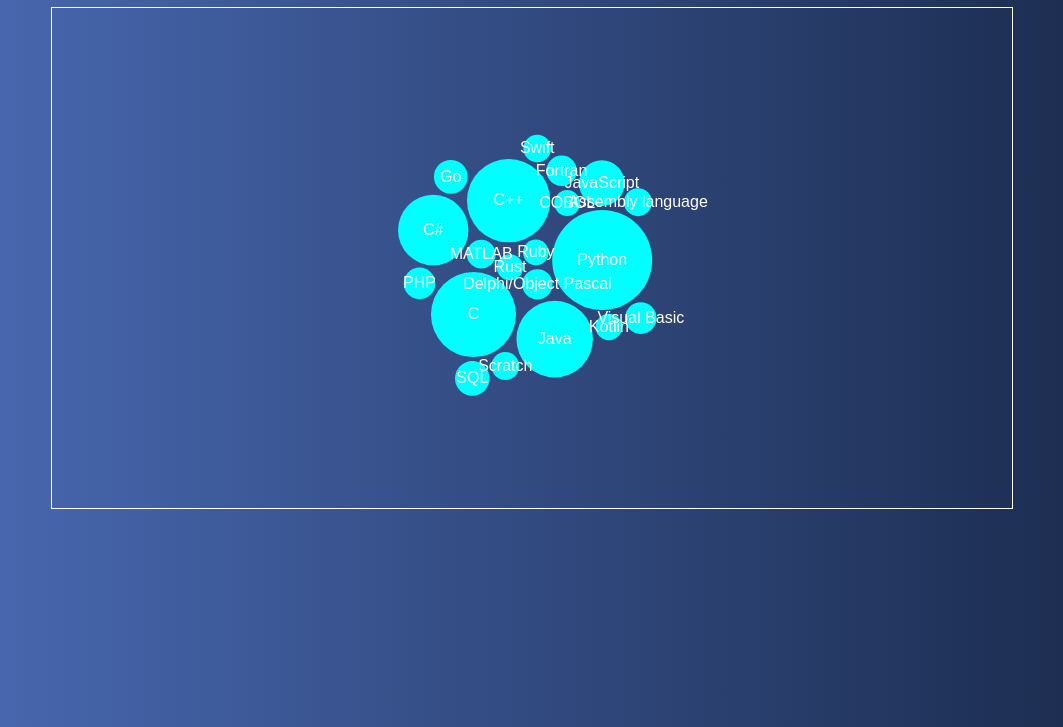
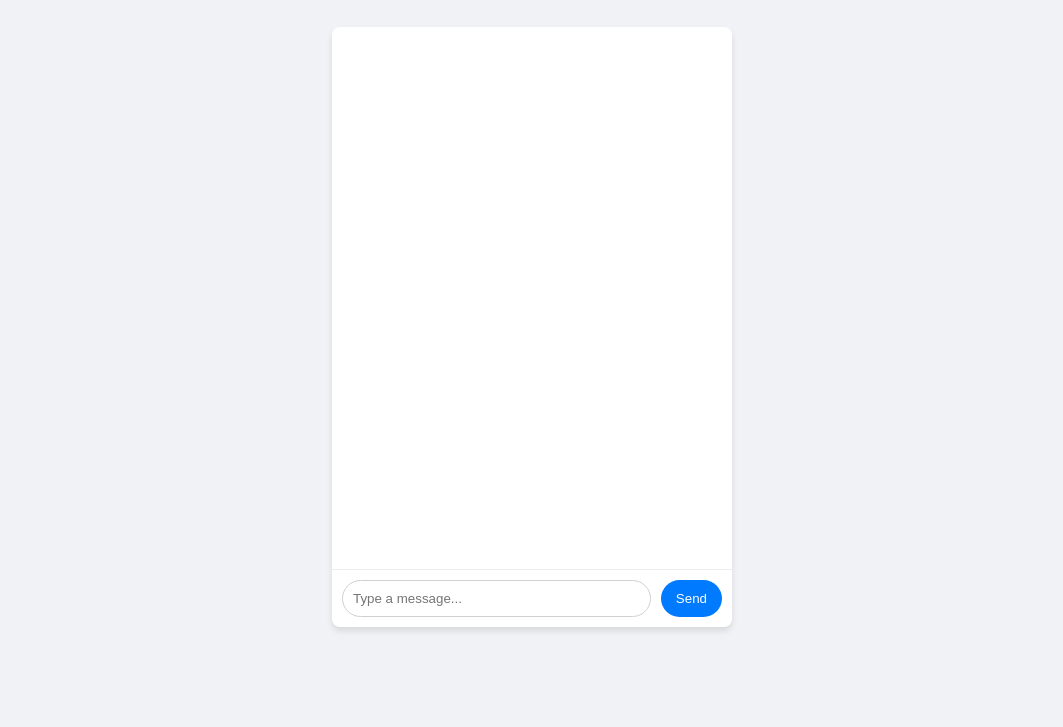
Before and after one commit to vestahome82/ChatFlow, a website: page index.html in a window 1280 px wide. Shown: the part 73-800 px from the top of the page, without its empty margins (108-1171 px from the left). Drawn offline with nearby package versions, Linux system fonts and the light colour scheme.

Commit message:
Update index.html

```diff
--- a/index.html
+++ b/index.html
@@ -2,105 +2,93 @@
 <html lang="en">
 <head>
     <meta charset="UTF-8">
-    <meta http-equiv="X-UA-Compatible" content="IE=edge">
     <meta name="viewport" content="width=device-width, initial-scale=1.0">
-    <title>Code Trends</title>
+    <title>ChatFlow</title>
     <style>
         body {
-            background: linear-gradient(to right, #4b6cb7, #182848);
-            color: #fff;
-            font-family: 'Arial', sans-serif;
+            font-family: Arial, sans-serif;
             margin: 0;
             padding: 0;
             display: flex;
-            flex-direction: column;
+            justify-content: center;
             align-items: center;
             height: 100vh;
-            text-align: center;
+            background-color: #f0f2f5;
         }
-        svg {
-            border: 1px solid white; /* To make the SVG boundaries visible */
+
+        #chat-container {
+            width: 100%;
+            max-width: 400px;
+            height: 600px;
+            border-radius: 8px;
+            box-shadow: 0 4px 6px rgba(0, 0, 0, 0.1);
+            background-color: #fff;
+            display: flex;
+            flex-direction: column;
         }
-        /* Additional styles can be added if needed */
+
+        #message-container {
+            flex: 1;
+            padding: 20px;
+            overflow-y: auto;
+            display: flex;
+            flex-direction: column;
+            gap: 10px;
+        }
+
+        .message {
+            padding: 10px 15px;
+            border-radius: 20px;
+            max-width: 70%;
+        }
+
+        .user-message {
+            align-self: flex-end;
+            background-color: #dcf8c6;
+        }
+
+        .chatflow-message {
+            align-self: flex-start;
+            background-color: #ececec;
+        }
+
+        #chat-input {
+            display: flex;
+            padding: 10px;
+            border-top: 1px solid #ececec;
+        }
+
+        #chat-input input {
+            flex: 1;
+            padding: 10px;
+            border-radius: 20px;
+            border: 1px solid #d0d0d0;
+            margin-right: 10px;
+        }
+
+        #chat-input button {
+            padding: 10px 15px;
+            border: none;
+            border-radius: 20px;
+            background-color: #007bff;
+            color: #fff;
+            cursor: pointer;
+        }
     </style>
 </head>
 <body>
-    <h1>Code Trends</h1>
-    <!-- SVG container for the bubble chart -->
-    <svg width="960" height="500"></svg>
+    <div id="chat-container">
+        <div id="message-container">
+            <!-- Messages will be displayed here -->
+        </div>
+        <div id="chat-input">
+            <input type="text" placeholder="Type a message...">
+            <button>Send</button>
+        </div>
+    </div>
 
-    <!-- D3.js script -->
-    <script src="https://d3js.org/d3.v7.min.js"></script>
-
-    <!-- Script for creating the bubble chart -->
     <script>
-        // Your JSON data URL
-        const dataUrl = 'codetrends.json'; // Update this with the correct path
-
-        // Dimensions for the SVG container
-        const width = 960;
-        const height = 500;
-
-        // Select the SVG element
-        const svg = d3.select('svg');
-
-// Load the JSON data
-d3.json(dataUrl).then(data => {
-    // Create a scale for your bubbles
-    const radiusScale = d3.scaleSqrt()
-        .domain([0, d3.max(data, d => parseFloat(d.rating))])
-        .range([0, 50]); // Adjust range to fit your design
-
-    // Create a simulation for positioning the bubbles
-    const simulation = d3.forceSimulation(data)
-        .force('charge', d3.forceManyBody().strength(15))
-        .force('center', d3.forceCenter(width / 2, height / 2))
-        .force('collision', d3.forceCollide().radius(d => radiusScale(parseFloat(d.rating)) + 2))
-        .on('tick', ticked);
-
-    function ticked() {
-        const bubbles = svg.selectAll('.bubble')
-            .data(data)
-            .join('circle')
-                .attr('class', 'bubble')
-                .attr('r', d => radiusScale(parseFloat(d.rating)))
-                .attr('cx', d => d.x)
-                .attr('cy', d => d.y)
-                .attr('fill', 'cyan') // Add this to make bubbles visible if they aren't already styled
-                .call(d3.drag() // Enables bubble dragging
-                    .on('start', dragstarted)
-                    .on('drag', dragged)
-                    .on('end', dragended));
-
-        const labels = svg.selectAll('.label')
-            .data(data)
-            .join('text')
-                .attr('class', 'label')
-                .attr('x', d => d.x)
-                .attr('y', d => d.y)
-                .attr('text-anchor', 'middle')
-                .attr('dy', '.3em') // to vertically center text
-                .text(d => d.language)
-                .attr('fill', 'white'); // Add this to make text visible if it isn't already styled
-
-        function dragstarted(event, d) {
-            if (!event.active) simulation.alphaTarget(0.3).restart();
-            d.fx = d.x;
-            d.fy = d.y;
-        }
-
-        function dragged(event, d) {
-            d.fx = event.x;
-            d.fy = event.y;
-        }
-
-        function dragended(event, d) {
-            if (!event.active) simulation.alphaTarget(0);
-            d.fx = null;
-            d.fy = null;
-        }
-    }
-});
+        // JavaScript for handling chat input and display will go here
     </script>
 </body>
 </html>
```
